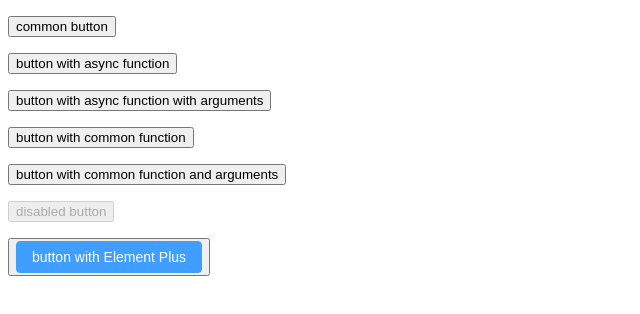
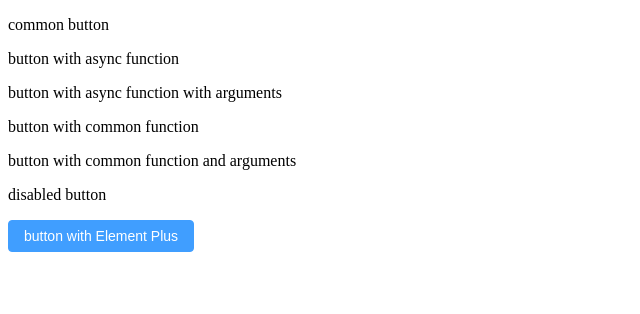
Before and after one commit to zenonux/debounce-async-button, a Vue app: page / in a window 1280 px wide. Shown: the top 314 px of the page, without its empty margins (0-640 px from the left). Built offline with nearby package versions, Linux system fonts and the light colour scheme.

Commit message:
refactor

```diff
--- a/demo/App.vue
+++ b/demo/App.vue
@@ -28,10 +28,13 @@
     </DebounceAsyncButton>
   </p>
   <p>
-    <DebounceAsyncButton @handler="testAsync">
-      <template v-slot:default="slotProps">
-        <el-button type="primary" :loading="slotProps.loading" :disabled="slotProps.disabled">button with Element Plus</el-button>
-      </template>
+    <DebounceAsyncButton v-slot="slotProps" @handler="testAsync">
+      <el-button
+        type="primary"
+        :loading="slotProps.loading"
+        :disabled="slotProps.disabled"
+        >button with Element Plus</el-button
+      >
     </DebounceAsyncButton>
   </p>
 </template>
--- a/src/DebounceAsyncButton.vue
+++ b/src/DebounceAsyncButton.vue
@@ -1,22 +1,8 @@
 <template>
-  <button
-    v-bind="attrs"
-    @click.stop="onSubmit"
-    :class="{
-      'debounce-async-button': true,
-      'debounce-async-button-loading': loading,
-      'debounce-async-button-disabled': !enabled,
-    }"
-  >
+  <div class="debounce-async-button" @click.stop="onSubmit">
     <slot :loading="loading" :disabled="!enabled"></slot>
-  </button>
+  </div>
 </template>
-
-<script lang="ts">
-export default {
-  inheritAttrs: false,
-}
-</script>
 <script setup lang="ts" name="DebounceAsyncButton">
 import { ref, useAttrs, computed } from 'vue'
 type AsyncFunc = (...args: any) => Promise<any>
```
Also changed, not shown: 1 other file (tests, documents, lock files or other folders).
